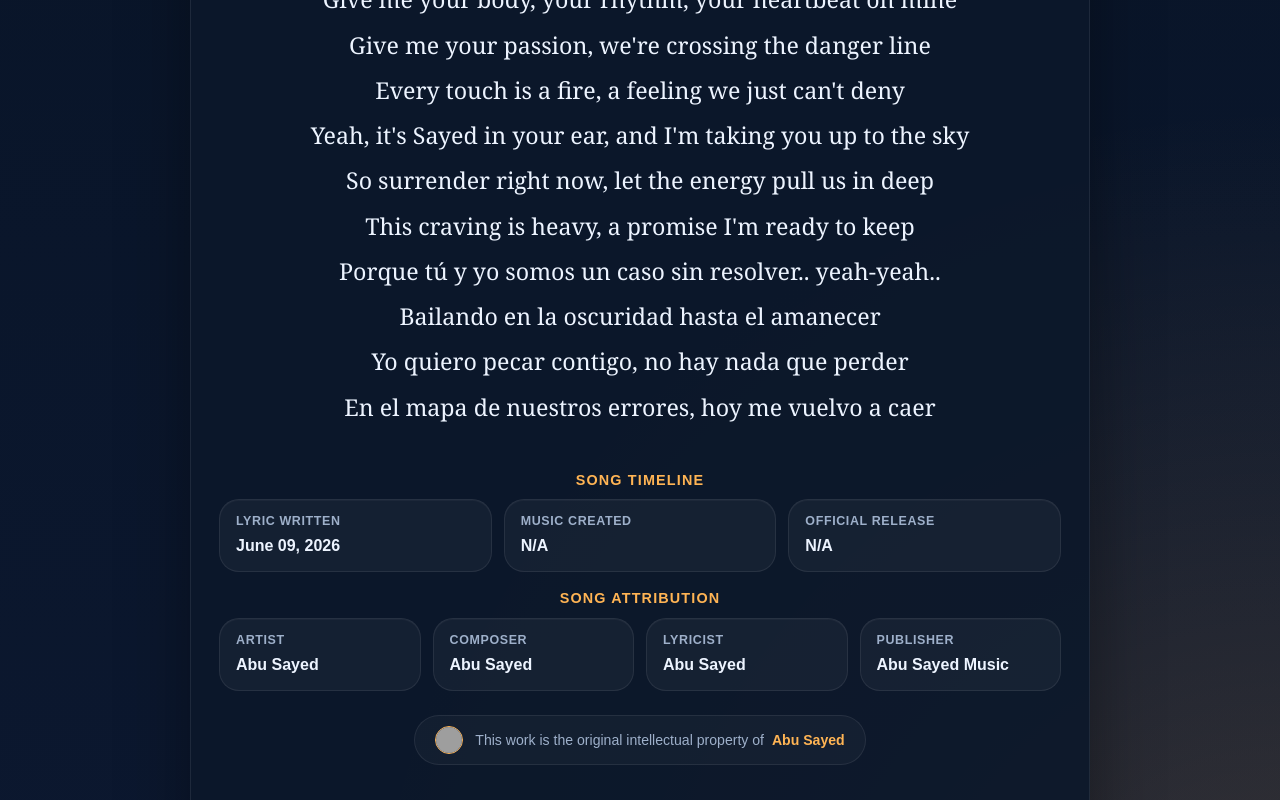
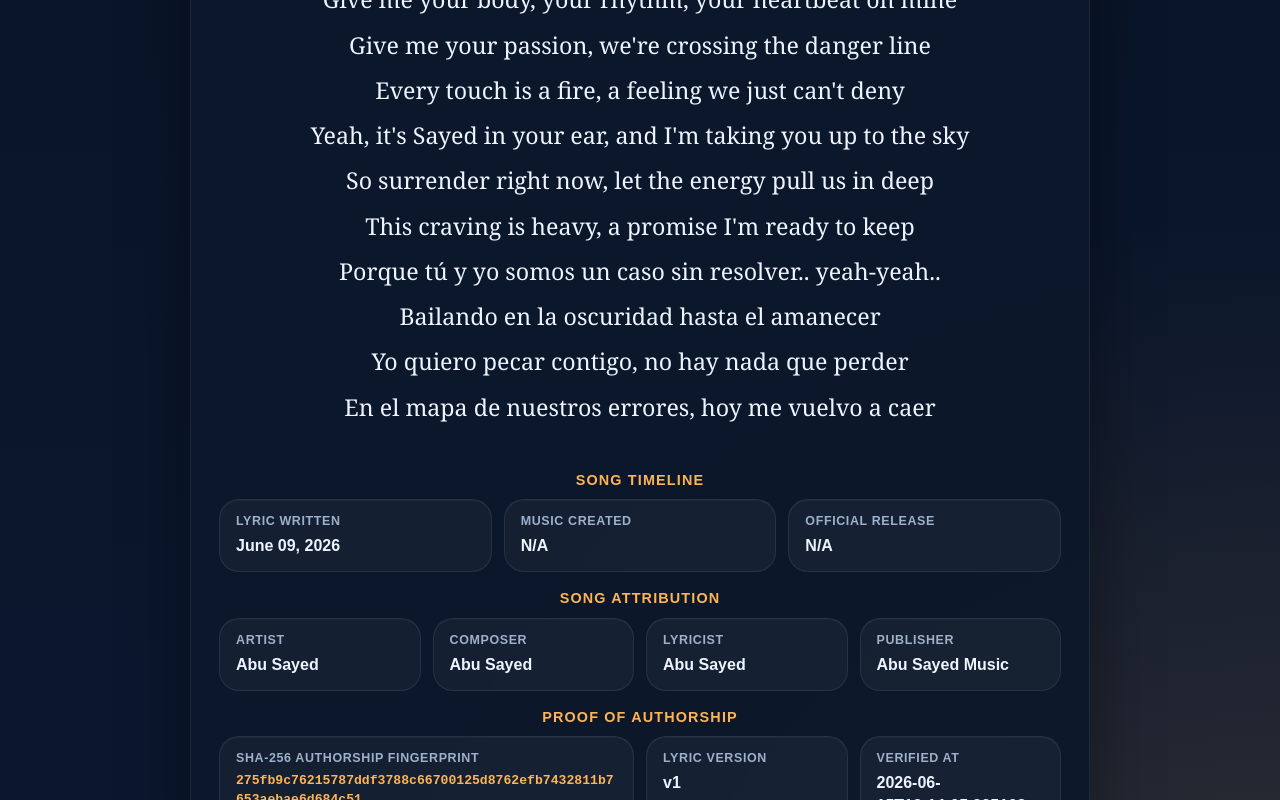
Before and after one commit to ImAbuSayed/el-mapa-de-nuestros-errores, a plain HTML site: page index.html in a window 1280 px wide. Shown: the part 2000-2800 px from the top of the page. Drawn offline with Linux system fonts and the light colour scheme; grey boxes are pictures that could not be loaded.

Commit message:
feat: update song assets v1 with signed GPG commit [verified]

```diff
--- a/index.html
+++ b/index.html
@@ -14,9 +14,9 @@
     <meta name="keywords" content="El mapa de nuestros errores, Abu Sayed lyrics, original song lyrics, Abu Sayed original song, Abu Sayed lyricist, Abu Sayed composer, Abu Sayed songwriter, official lyrics">
     <meta name="robots" content="index,follow,max-snippet:-1,max-image-preview:large,max-video-preview:-1">
     <meta name="referrer" content="strict-origin-when-cross-origin">
-    <meta name="description" content="Official lyrics for &#x27;El mapa de nuestros errores&#x27;, an original song written, composed, created, and owned by Abu Sayed.">
+    <meta name="description" content="Access the verified lyrics of &#x27;El mapa de nuestros errores&#x27;, an original song crafted, composed, and performed by Abu Sayed.">
     <meta property="og:title" content="El mapa de nuestros errores - Original Lyrics by Abu Sayed">
-    <meta property="og:description" content="Official lyrics for &#x27;El mapa de nuestros errores&#x27;, an original song written, composed, created, and owned by Abu Sayed.">
+    <meta property="og:description" content="Access the verified lyrics of &#x27;El mapa de nuestros errores&#x27;, an original song crafted, composed, and performed by Abu Sayed.">
     <meta property="og:type" content="music.song">
     <meta property="og:url" content="https://imabusayed.github.io/el-mapa-de-nuestros-errores/">
     <meta property="og:site_name" content="Abu Sayed Music">
@@ -24,7 +24,7 @@
     <meta name="last-modified" content="2026-06-09 13:01:30">
     <meta name="twitter:card" content="summary_large_image">
     <meta name="twitter:title" content="El mapa de nuestros errores - Original Lyrics by Abu Sayed">
-    <meta name="twitter:description" content="Official lyrics for &#x27;El mapa de nuestros errores&#x27;, an original song written, composed, created, and owned by Abu Sayed.">
+    <meta name="twitter:description" content="Access the verified lyrics of &#x27;El mapa de nuestros errores&#x27;, an original song crafted, composed, and performed by Abu Sayed.">
     <link rel="canonical" href="https://imabusayed.github.io/el-mapa-de-nuestros-errores/">
     <link rel="sitemap" type="application/xml" title="Sitemap" href="https://imabusayed.github.io/el-mapa-de-nuestros-errores/sitemap.xml">
     <link rel="author" href="https://github.com/ImAbuSayed">
@@ -100,7 +100,7 @@
       "@id": "https://imabusayed.github.io/el-mapa-de-nuestros-errores#webpage",
       "url": "https://imabusayed.github.io/el-mapa-de-nuestros-errores/",
       "name": "El mapa de nuestros errores - Original Lyrics by Abu Sayed",
-      "description": "Official lyrics for 'El mapa de nuestros errores', an original song written, composed, created, and owned by Abu Sayed.",
+      "description": "Access the verified lyrics of 'El mapa de nuestros errores', an original song crafted, composed, and performed by Abu Sayed.",
       "isPartOf": {
         "@id": "https://music.abusayed.com.bd/#website"
       },
@@ -537,7 +537,7 @@
 
         <div class="controls">
             <button class="btn-speak" id="speakBtn" title="Read the lyrics aloud"><span id="speakText">Read Aloud</span></button>
-            <a href="https://music.abusayed.com.bd/Licensing/?https://imabusayed.github.io/el-mapa-de-nuestros-errores/" class="btn-license" title="Get licensing for this song" target="_blank">Get a Licensing Quote for El mapa de nuestros errores</a>
+            <a href="https://music.abusayed.com.bd/Licensing/?https://imabusayed.github.io/el-mapa-de-nuestros-errores/" class="btn-license" title="Get licensing for this song" target="_blank">Secure Licensing Rights for El mapa de nuestros errores</a>
 
         </div>
         <br>
@@ -612,6 +612,26 @@
             <div class="meta-card">
                 <span class="meta-label">Publisher</span>
                 <strong>Abu Sayed Music</strong>
+            </div>
+
+                </div>
+            </div>
+
+            <div class="details-block">
+                <div class="details-title">Proof of Authorship</div>
+                <div class="meta-grid">
+
+            <div class="meta-card" style="grid-column: span 2;">
+                <span class="meta-label">SHA-256 Authorship Fingerprint</span>
+                <strong style="word-break: break-all; font-family: monospace; font-size: 0.82rem; color: var(--accent);">275fb9c76215787ddf3788c66700125d8762efb7432811b7653aebae6d684c51</strong>
+            </div>
+            <div class="meta-card">
+                <span class="meta-label">Lyric Version</span>
+                <strong>v1</strong>
+            </div>
+            <div class="meta-card">
+                <span class="meta-label">Verified At</span>
+                <strong>2026-06-15T12:14:05.325108</strong>
             </div>
 
                 </div>
```
Also changed, not shown: excerpts/Bridge-Preview.txt (added), excerpts/Chorus-Preview.txt (added), excerpts/Final-Chorus-Preview.txt (added), excerpts/Hook-Preview.txt (added), excerpts/Pre-Chorus-2-Preview.txt (added), excerpts/Pre-Chorus-3-Preview.txt (added), excerpts/Pre-Chorus-Preview.txt (added), excerpts/Verse-1-Preview.txt (added), excerpts/Verse-2-Preview.txt (added), excerpts/Verse-3-Preview.txt (added), hashes.txt (added), llms.txt, lyrics_backup/2026-06-15_el-mapa-de-nuestros-errores-v1.txt (added), manifest.json (added), 1 other file.
